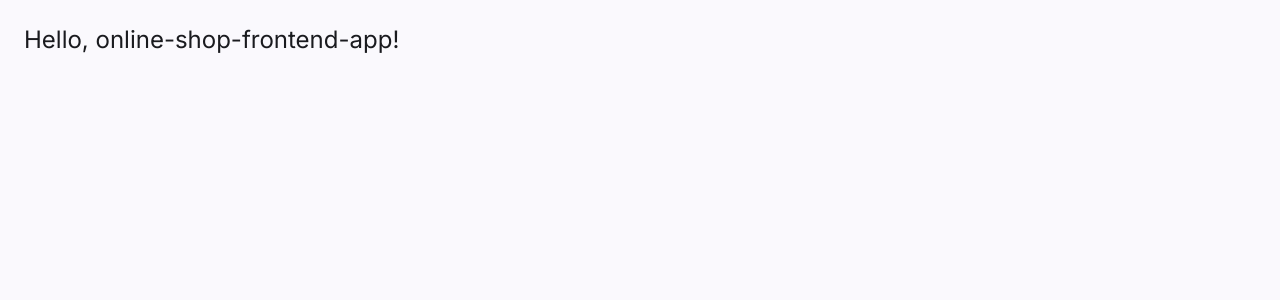
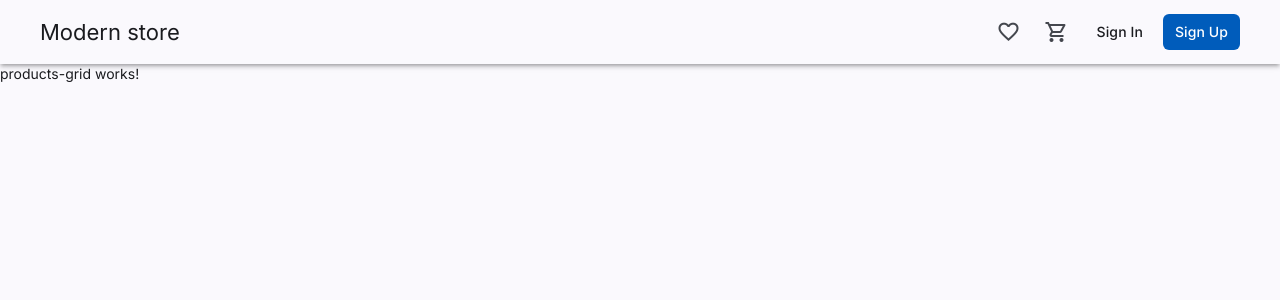
Before and after one commit to brainald/online-shop-frontned-app, an Angular app: page /products in a window 1280 px wide. Before the commit this address led to /. Shown: the top 300 px of the page. Built offline with nearby package versions, Linux system fonts and the light colour scheme.

Commit message:
feat: create header component, product and wishlist pages, add routing

```diff
--- a/src/app/app.routes.ts
+++ b/src/app/app.routes.ts
@@ -1,3 +1,17 @@
 import { Routes } from '@angular/router';
 
-export const routes: Routes = [];
+export const routes: Routes = [
+  {
+    path: '',
+    pathMatch: 'full',
+    redirectTo: 'products',
+  },
+  {
+    path: 'products',
+    loadComponent: () => import('./pages/products-grid/products-grid'),
+  },
+  {
+    path: 'wishlist',
+    loadComponent: () => import('./pages/my-wishlist/my-wishlist'),
+  },
+];
--- a/src/app/app.ts
+++ b/src/app/app.ts
@@ -1,16 +1,14 @@
-import { Component, signal } from '@angular/core';
+import { Component } from '@angular/core';
 import { RouterOutlet } from '@angular/router';
+import { Header } from './layout/header/header';
 
 @Component({
-  imports: [RouterOutlet],
+  imports: [RouterOutlet, Header],
   selector: 'app-root',
   styles: [],
   template: `
-    <h1 class="text-2xl p-6">Hello, {{ title() }}!</h1>
-
+    <app-header />
     <router-outlet />
   `,
 })
-export class App {
-  protected readonly title = signal('online-shop-frontend-app');
-}
+export class App {}
--- /dev/null
+++ b/src/app/layout/header-actions/header-actions.ts
@@ -0,0 +1,27 @@
+import { Component } from '@angular/core';
+import { MatButton, MatIconButton } from '@angular/material/button';
+import { MatIcon } from '@angular/material/icon';
+import { RouterLink } from '@angular/router';
+
+@Component({
+  imports: [MatButton, MatIcon, MatIconButton, RouterLink],
+  selector: 'app-header-actions',
+  styles: `
+    mat-icon {
+      fill: inherit;
+    }
+  `,
+  template: `
+    <div class="flex items-center gap-2">
+      <button matIconButton routerLink="/wishlist">
+        <mat-icon>favorite</mat-icon>
+      </button>
+      <button matIconButton>
+        <mat-icon>shopping_cart</mat-icon>
+      </button>
+      <button matButton>Sign In</button>
+      <button matButton="filled">Sign Up</button>
+    </div>
+  `,
+})
+export class HeaderActions {}
--- /dev/null
+++ b/src/app/layout/header/header.ts
@@ -0,0 +1,18 @@
+import { Component } from '@angular/core';
+import { MatToolbar } from '@angular/material/toolbar';
+import { HeaderActions } from '../header-actions/header-actions';
+
+@Component({
+  imports: [MatToolbar, HeaderActions],
+  selector: 'app-header',
+  styles: ``,
+  template: `
+    <mat-toolbar class="w-full elevated py-2">
+      <div class="max-w-[1200px] mx-auto w-full flex items-center justify-between">
+        <span>Modern store</span>
+        <app-header-actions />
+      </div>
+    </mat-toolbar>
+  `,
+})
+export class Header {}
--- /dev/null
+++ b/src/app/pages/my-wishlist/my-wishlist.ts
@@ -0,0 +1,9 @@
+import { Component } from '@angular/core';
+
+@Component({
+  imports: [],
+  selector: 'app-my-wishlist',
+  styles: ``,
+  template: ` <p>my-wishlist works!</p> `,
+})
+export default class MyWishlist {}
--- /dev/null
+++ b/src/app/pages/products-grid/products-grid.ts
@@ -0,0 +1,9 @@
+import { Component } from '@angular/core';
+
+@Component({
+  imports: [],
+  selector: 'app-products-grid',
+  styles: ``,
+  template: ` <p>products-grid works!</p> `,
+})
+export default class ProductsGrid {}
```
